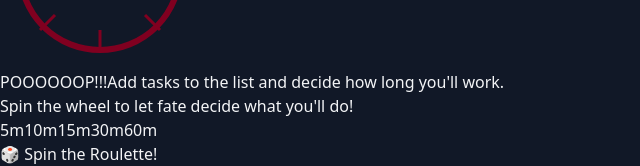
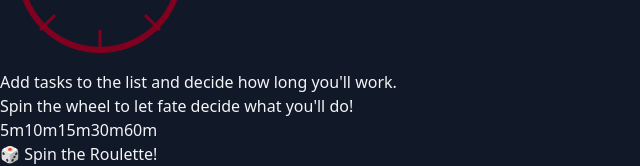
Before and after one commit to kilianrempen/task-roulette, a React (Vite) app: page / in a window 1280 px wide. Shown: the part 354-520 px from the top of the page, without its empty margins (0-640 px from the left). Built offline with nearby package versions, Linux system fonts and the light colour scheme.

Commit message:
github deploy works! woo hoo!

```diff
--- a/src/components/TaskRoulette.jsx
+++ b/src/components/TaskRoulette.jsx
@@ -166,7 +166,7 @@ const TaskRoulette = () => {
         ) : (
             <>
               <h2 className="flex items-center justify-center gap-3 text-2xl font-bold mb-4 text-center">
-                POOOOOOP!!!Add tasks to the list and decide how long you'll work.</h2>
+                Add tasks to the list and decide how long you'll work.</h2>
               <h3 className="text-center text-gray-400 mb-4 text-lg ">Spin the wheel to let fate decide what you'll do!</h3>
             </>
         )}
```
